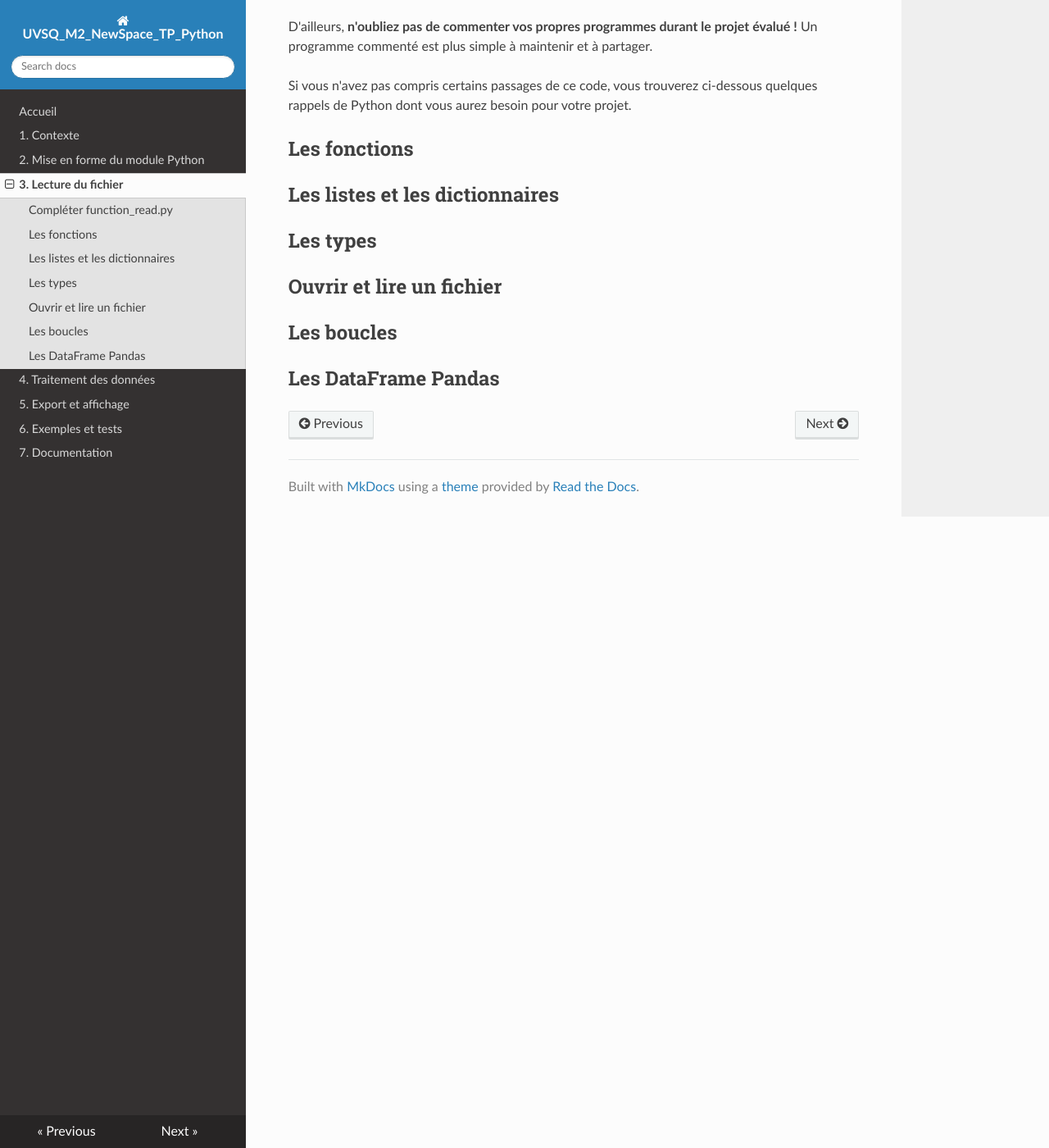
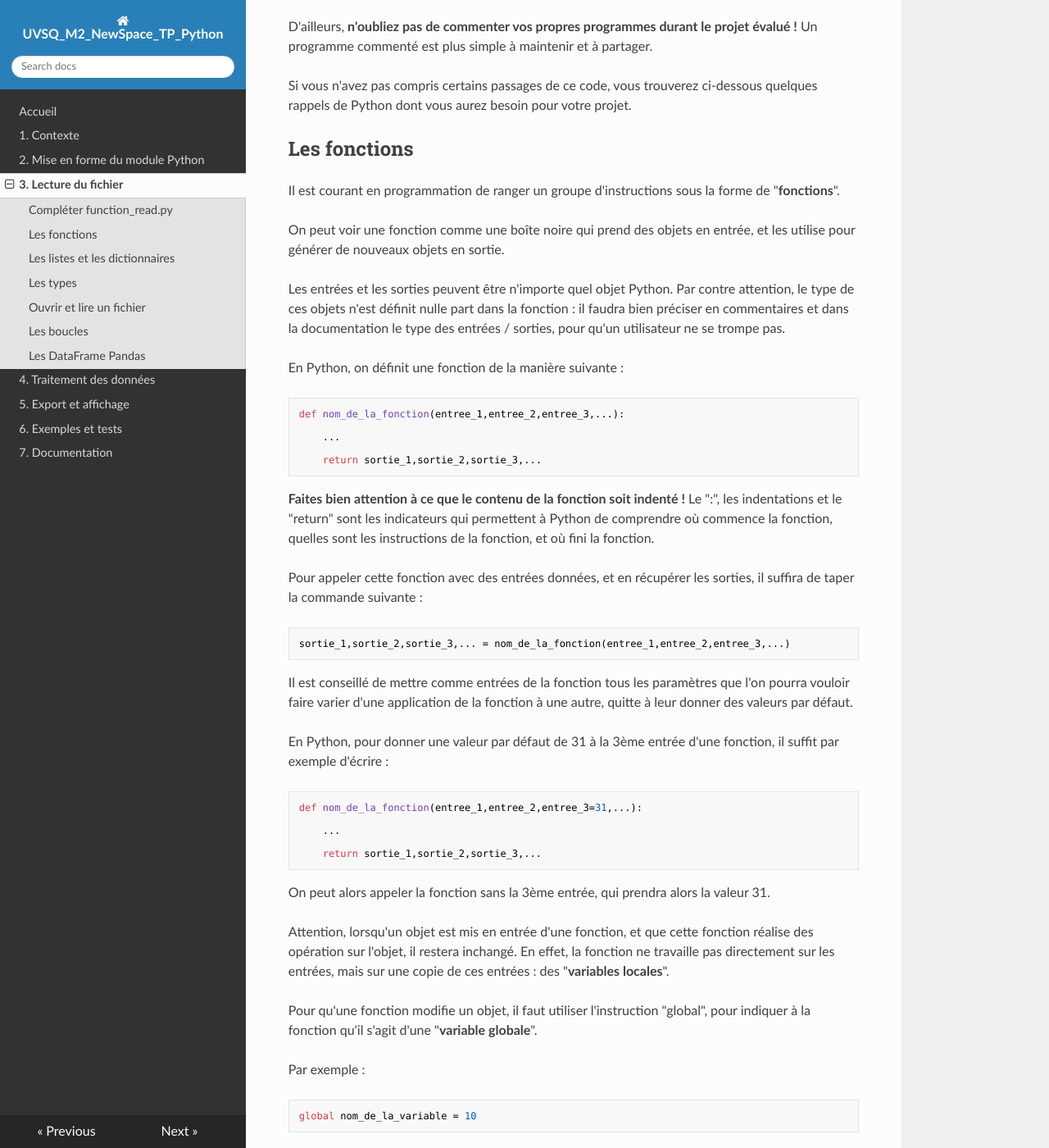
Before and after one commit to NicOudart/UVSQ_M2_NewSpace_TP_Python, an MkDocs documentation site: the page built from docs/3_Lecture_fichier.md, in a window 1280 px wide and 1400 px high, scrolled down 1612 px. Shown: the whole window at 82% size. Built offline with MkDocs 1.6.1, drawn with Linux system fonts in a browser that asks for light colours; nearby versions of some CDN libraries; some of the changed text lies outside the part shown.

Commit message:
-Function definition in part 3.

```diff
--- a/docs/3_Lecture_fichier.md
+++ b/docs/3_Lecture_fichier.md
@@ -103,7 +103,66 @@ Si vous n'avez pas compris certains passages de ce code, vous trouverez ci-desso
 
 ## Les fonctions
 
+Il est courant en programmation de ranger un groupe d'instructions sous la forme de "**fonctions**".
+
+On peut voir une fonction comme une boîte noire qui prend des objets en entrée, et les utilise pour générer de nouveaux objets en sortie.
+
+Les entrées et les sorties peuvent être n'importe quel objet Python.
+Par contre attention, le type de ces objets n'est définit nulle part dans la fonction : il faudra bien préciser en commentaires et dans la documentation le type des entrées / sorties, pour qu'un utilisateur ne se trompe pas.
+
+En Python, on définit une fonction de la manière suivante :
+
+~~~
+def nom_de_la_fonction(entree_1,entree_2,entree_3,...):
+
+	...
+
+	return sortie_1,sortie_2,sortie_3,...
+~~~
+
+**Faites bien attention à ce que le contenu de la fonction soit indenté !**
+Le ":", les indentations et le "return" sont les indicateurs qui permettent à Python de comprendre où commence la fonction, quelles sont les instructions de la fonction, et où fini la fonction.
+
+Pour appeler cette fonction avec des entrées données, et en récupérer les sorties, il suffira de taper la commande suivante :
+
+~~~
+sortie_1,sortie_2,sortie_3,... = nom_de_la_fonction(entree_1,entree_2,entree_3,...)
+~~~
+
+Il est conseillé de mettre comme entrées de la fonction tous les paramètres que l'on pourra vouloir faire varier d'une application de la fonction à une autre, quitte à leur donner des valeurs par défaut.
+
+En Python, pour donner une valeur par défaut de 31 à la 3ème entrée d'une fonction, il suffit par exemple d'écrire :
+
+~~~
+def nom_de_la_fonction(entree_1,entree_2,entree_3=31,...):
+
+	...
+
+	return sortie_1,sortie_2,sortie_3,...
+~~~
+
+On peut alors appeler la fonction sans la 3ème entrée, qui prendra alors la valeur 31.
+
+Attention, lorsqu'un objet est mis en entrée d'une fonction, et que cette fonction réalise des opération sur l'objet, il restera inchangé.
+En effet, la fonction ne travaille pas directement sur les entrées, mais sur une copie de ces entrées : des "**variables locales**".
+
+Pour qu'une fonction modifie un objet, il faut utiliser l'instruction "global", pour indiquer à la fonction qu'il s'agit d'une "**variable globale**".
+
+Par exemple :
+
+~~~
+global nom_de_la_variable = 10
+~~~
+
+Comprenez-vous à présent ce que prend la fonction "read" en entrée et en sortie ?
+
 ## Les listes et les dictionnaires
+
+En Python comme dans d'autres langages de programmation, il est parfois pratique de pouvoir ranger des données dans des "**conteneurs**".
+
+On peut voir un conteneur comme un classeur, dans lequel on vient ranger des informations, avec différents systèmes de rangement.
+
+
 
 ## Les types
 
```
